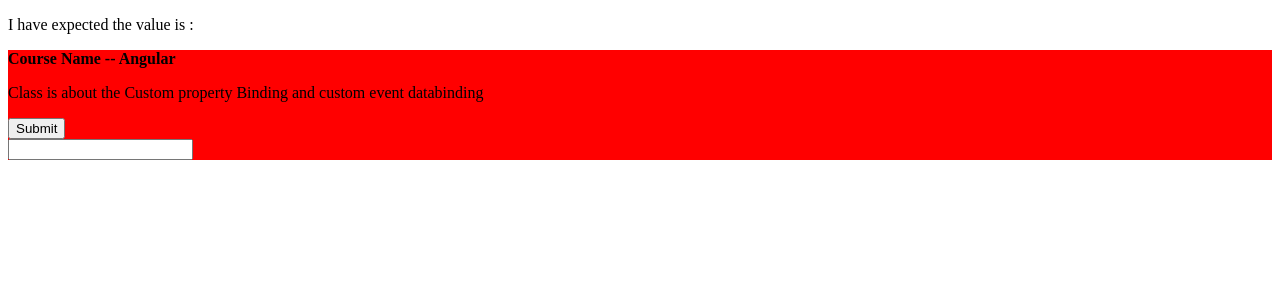
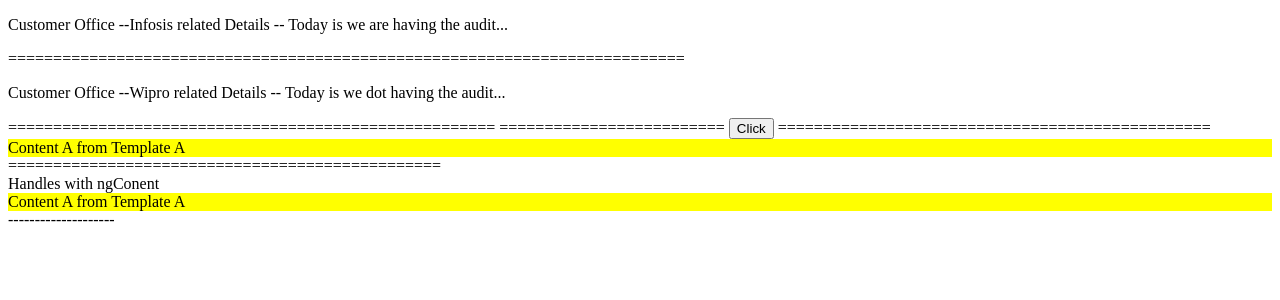
Before and after one commit to madanpatakota/Angular_September_Demo, an Angular app: page / in a window 1280 px wide. Shown: the top 300 px of the page. Built offline with nearby package versions, Linux system fonts and the light colour scheme.

Commit message:
Angular Basics

```diff
--- a/src/app/app.component.html
+++ b/src/app/app.component.html
@@ -27,10 +27,10 @@
 custom event data binding -->
 
 <!-- <button [value]="___" (click)="" ></button> -->
-
+<!--
 <p>
   I have expected the value is : <strong>{{ expectedValue }}</strong>
-</p>
+</p> -->
 <!--
 Q) Like content in the paragraph , can i create the content in the
    component ( appcustombinding) ?
@@ -42,10 +42,10 @@
 
 <!-- <input type="text" [(ngModel)]="cname" />  -->
 
+ <!-- you have to pass the some information to the custom bidning -->
+<!-- <div style="background-color: red">
+  <app-custom-binding [coursename]="cname" (evtFired)="appfired($event)">
 
-<div style="background-color: red">
-  <app-custom-binding [coursename]="cname" (evtFired)="appfired($event)">
-    <!-- you have to pass the some information to the custom bidning -->
     <div class="first">
       <p>
         Class is about the Custom property Binding and custom event databinding
@@ -57,4 +57,24 @@
     </div>
 
   </app-custom-binding>
-</div>
+</div> -->
+
+
+
+<app-customer
+[capturetemplate] = "templateA">
+  <ng-template #templateA>
+      <div style="background-color:yellow">Content A from Template A</div>
+  </ng-template>
+  <ng-template #templateB>
+    <div style="background-color:green">Content B from Template B</div>
+  </ng-template>
+</app-customer>
+
+
+<!-- Take the same compent give the
+   elements and capture by the ngcontent -->
+<!--
+<app-customer>
+  <input type="text" />
+</app-customer> -->
--- a/src/app/app.module.ts
+++ b/src/app/app.module.ts
@@ -8,6 +8,7 @@
 import { DemoDirComponent } from './demo-dir/demo-dir.component';
 import { DecoratorsComponent } from './decorators/decorators.component';
 import { CustomBindingComponent } from './custom-binding/custom-binding.component';
+import { CustomerComponent } from './customer/customer.component';
 
 @NgModule({
   declarations: [
@@ -16,7 +17,8 @@
     DataBindComponent,
     DemoDirComponent,
     DecoratorsComponent,
-    CustomBindingComponent
+    CustomBindingComponent,
+    CustomerComponent
   ],
   imports: [
     BrowserModule,
--- /dev/null
+++ b/src/app/customer/customer.component.html
@@ -0,0 +1,75 @@
+<!-- ramayana -- kumbakarana --- wehn ravana is oing to call then only it will do the action -->
+
+<!-- ng container which holds the templates -->
+<ng-container
+  *ngTemplateOutlet="
+    customOfficeDetails;
+    context: {
+      $implicit: 'Infosis',
+      notification: 'Today is we are having the audit...'
+    }
+  "
+>
+</ng-container>
+
+<ng-template #customLocationDetails>
+  <p>Customer Location Details</p>
+</ng-template>
+
+<ng-template #customOfficeDetails let-officeName let-notificationMessage = "notification">
+  <p>Customer Office --{{ officeName }} related Details -- {{notificationMessage}}</p>
+</ng-template>
+
+
+===========================================================================
+<ng-container
+  [ngTemplateOutlet]="customOfficeDetailsTwo"
+  [ngTemplateOutletContext]="{
+    $implicit: 'Wipro',
+    notification: 'Today is we dot having the audit...'
+  }"
+>
+</ng-container>
+
+
+<ng-template #customOfficeDetailsTwo let-officeName let-notificationMessage = "notification">
+    <p>Customer Office --{{ officeName }} related Details -- {{notificationMessage}}</p>
+  </ng-template>
+
+
+
+
+  ======================================================
+<!--
+  Q) By default u have loaded templates through ng container
+     But my i want load the template whenever i am going to click on by button -->
+
+
+     =========================
+
+     <button (click)="evtSubmit()">Click</button>
+
+     <ng-container #container>
+     </ng-container>
+
+     <ng-template let-notficationmessage="notifcation" #template>
+          <p>Customer component loaded.........
+            {{notficationmessage}}</p>
+     </ng-template>
+
+
+     ================================================
+
+     <ng-container
+     [ngTemplateOutlet]="capturetemplate">
+     </ng-container>
+
+
+     ================================================
+
+     <div>Handles with ngConent</div>
+     <!-- <ng-content></ng-content> -->
+     <ng-container [ngTemplateOutlet]="_contentTemplateA">
+     </ng-container>
+
+     --------------------
--- /dev/null
+++ b/src/app/customer/customer.component.ts
@@ -0,0 +1,39 @@
+import { Component, ContentChild, Input, TemplateRef, ViewChild, ViewContainerRef } from '@angular/core';
+
+@Component({
+  selector: 'app-customer',
+  templateUrl: './customer.component.html',
+  styleUrls: ['./customer.component.css']
+})
+export class CustomerComponent{
+
+  // Step 1 : take the reference through view child
+  @ViewChild("container" , { read : ViewContainerRef})
+   _container:ViewContainerRef;
+
+
+  @ViewChild("template"  , {read: TemplateRef})
+  _template : TemplateRef<any>;
+
+
+  @Input('capturetemplate') capturetemplate
+  : TemplateRef<any>;
+
+
+  //content child which captues the  either
+  // template or element or compent
+  // based on the referece.
+  @ContentChild("templateA")
+  _contentTemplateA : TemplateRef<any>;
+
+  evtSubmit(){
+      console.log("submit");
+      this._container.
+      createEmbeddedView(this._template ,
+            {notifcation:"from .ts file"});
+      // i have to embedded(attach) my view(template) into the container..
+      // let abc:string = "";
+  }
+
+
+}
```
Also changed, not shown: src/app/customer/customer.component.css (added), src/notes.txt, 1 other file (tests, documents, lock files or other folders).
